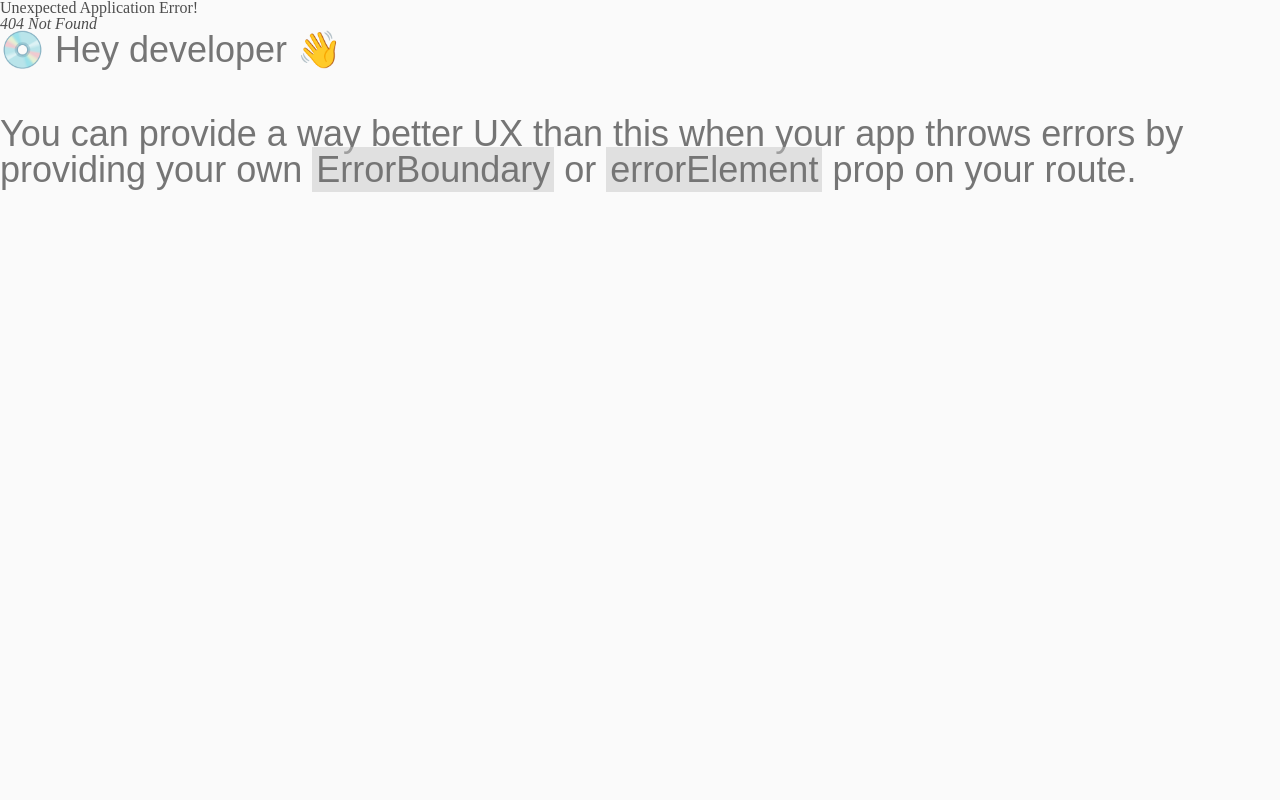
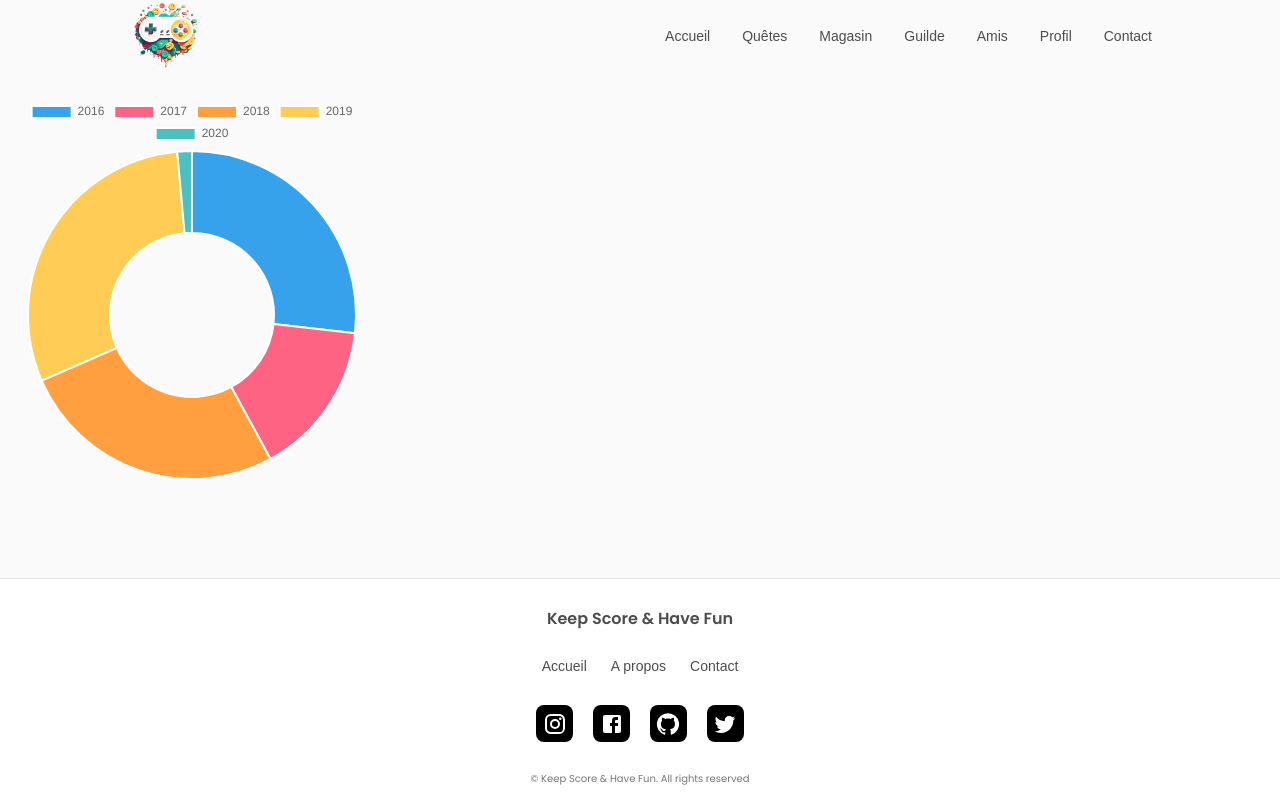
Before and after one commit to GuillaumeGandolfi/KeepScore-HaveFun_front, a React (Vite) app: page /homepage in a window 1280 px wide. Before the commit this address had no page. Built offline with nearby package versions, Linux system fonts and the light colour scheme; a web font is replaced by a local one.

Commit message:
homepage created with header, footer and chart

```diff
--- a/package.json
+++ b/package.json
@@ -11,10 +11,12 @@
   "dependencies": {
     "@emotion/react": "^11.10.6",
     "@emotion/styled": "^11.10.6",
+    "@mui/icons-material": "^5.11.16",
     "@mui/material": "^5.12.0",
-    "@mui/icons-material": "^5.11.16",
     "@reduxjs/toolkit": "^1.9.3",
+    "chart.js": "^4.2.1",
     "react": "^18.2.0",
+    "react-chartjs-2": "^5.2.0",
     "react-dom": "^18.2.0",
     "react-redux": "^8.0.5",
     "react-router-dom": "^6.10.0"
--- a/src/App.jsx
+++ b/src/App.jsx
@@ -1,4 +1,5 @@
 import "./styles/App.css";
+
 function App() {
   return (
     <div className="App">
--- /dev/null
+++ b/src/Data.jsx
@@ -0,0 +1,32 @@
+export const UserData = [
+    {
+        id: 1,
+        year: 2016,
+        userGain: 80000,
+        userLost: 823,
+    },
+    {
+        id: 2,
+        year: 2017,
+        userGain: 45677,
+        userLost: 345,
+    },
+    {
+        id: 3,
+        year: 2018,
+        userGain: 78888,
+        userLost: 555,
+    },
+    {
+        id: 4,
+        year: 2019,
+        userGain: 90000,
+        userLost: 4555,
+    },
+    {
+        id: 5,
+        year: 2020,
+        userGain: 4300,
+        userLost: 434,
+    },
+];
--- a/src/components/Footer/footer.css
+++ b/src/components/Footer/footer.css
@@ -1,6 +1,9 @@
 .footer {
     background-color: var(--container-color);
     border-top: 1px solid rgba(0, 0, 0, 0.1);
+    position: relative;
+    bottom: 0;
+    width: 100%;
 }
 
 .footer__container {
@@ -65,9 +68,20 @@
 /*BREAKPOINTS*/
 /*Large devices*/
 @media screen and (max-width: 992px) {
+    .footer {
+        position: fixed;
+    }
+
     .footer__social-link {
         padding: 0.25rem;
         border-radius: 0.25rem;
         font-size: 1rem;
     }
 }
+
+/*Medium devices*/
+@media screen and (max-width: 768px) {
+    .footer {
+        display: none;
+    }
+}
--- a/src/components/Header/header.css
+++ b/src/components/Header/header.css
@@ -61,6 +61,7 @@
 /*Medium devices*/
 @media screen and (max-width: 768px) {
     .header {
+        position: fixed;
         top: initial;
         bottom: 0;
     }
@@ -121,6 +122,8 @@
     }
 }
 
+
+
 /*Small devices*/
 @media screen and (max-width: 350px) {
     .nav__menu {
--- /dev/null
+++ b/src/components/Homepage/DoughnutChart.jsx
@@ -0,0 +1,9 @@
+import React from 'react';
+import { Doughnut } from 'react-chartjs-2'
+import { Chart as ChartJS } from 'chart.js/auto'
+
+function DoughnutChart ({chartData}) {
+    return <Doughnut data={chartData}/>;
+}
+
+export default DoughnutChart;
--- /dev/null
+++ b/src/components/Homepage/Homepage.jsx
@@ -0,0 +1,37 @@
+import {useState} from "react";
+import './homepage.css';
+
+// Import des components Header & Footer
+import Header from '../Header/Header'
+import Footer from '../Footer/Footer'
+
+// Import des data & du Donut ChartJS
+import {UserData} from "../../Data.jsx";
+import DoughnutChart from "./DoughnutChart.jsx";
+
+
+const Homepage = () => {
+    const [userData, setUserData] = useState({
+        labels: UserData.map((data) => data.year),
+        datasets: [{
+            label: "Users Gained",
+            data: UserData.map((data) => data.userGain),
+        }]
+    })
+
+    return (
+        <div className="homepage__container">
+            <Header />
+            <div className="homepage__wrap">
+                <div className="homepage__main-content">
+                    <div className="homepage__charts">
+                        <DoughnutChart chartData={userData} />
+                    </div>
+                </div>
+            </div>
+            <Footer />
+        </div>
+    );
+};
+
+export default Homepage;
--- /dev/null
+++ b/src/components/Homepage/homepage.css
@@ -0,0 +1,15 @@
+.homepage__container {
+    display: flex;
+    flex-direction: column;
+    min-height: 100vh;
+}
+
+.homepage__wrap {
+    flex: 1;
+    margin-top: 6rem;
+}
+
+.homepage__charts {
+    width: 30%;
+    height: 30%;
+}
--- a/src/components/Inscription/Inscription.jsx
+++ b/src/components/Inscription/Inscription.jsx
@@ -41,6 +41,7 @@ const handleChange = (event) => {
       <Button variant="contained" color="success"> Valider </Button>
 
     </form>
+
     <Footer />
     </>
   );
--- a/src/styles/App.css
+++ b/src/styles/App.css
@@ -137,7 +137,7 @@ img {
 
 /*Layout*/
 .container {
-    max-width: 968px;
+    max-width: 80%;
     margin-left: auto;
     margin-right: auto;
 }
```
Also changed, not shown: src/main.jsx (+6 -1 lines), 1 other file (tests, documents, lock files or other folders).
